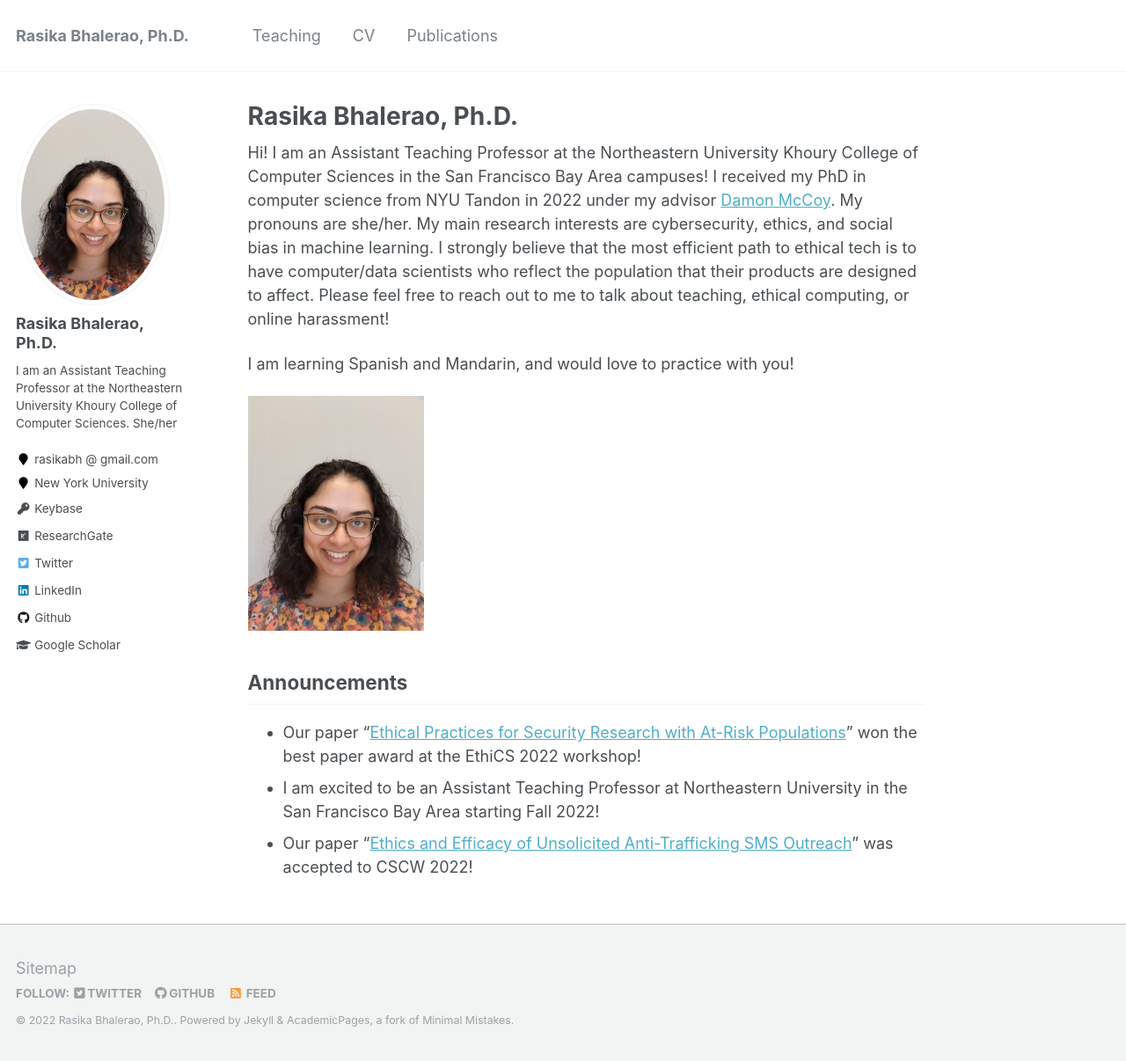
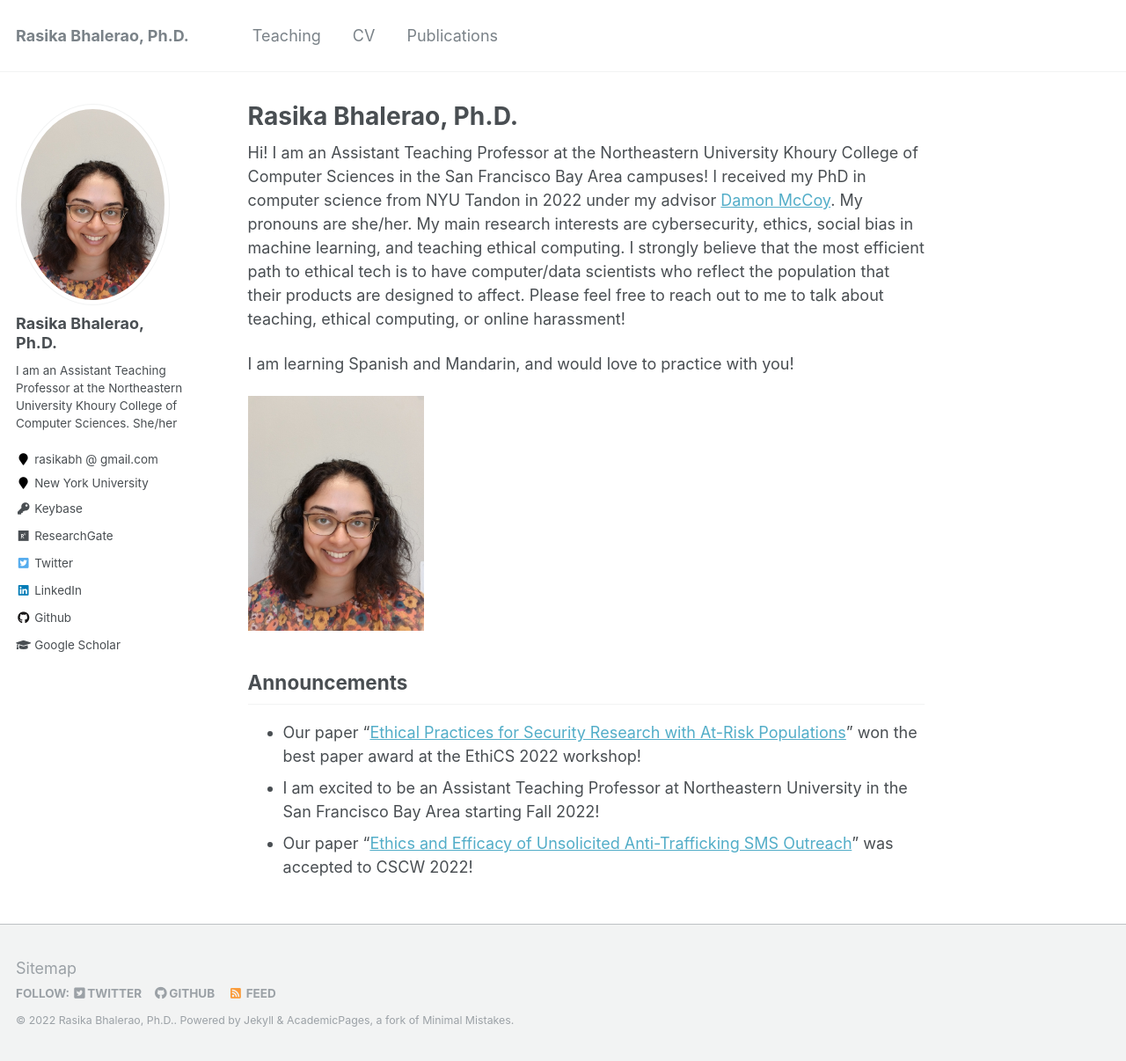
Before and after one commit to rasikabh/rasikabh.github.io, a Jekyll site: the page built from _pages/about.md, in a window 1280 px wide and 1206 px high. Shown: the whole window at 88% size. Built offline with Jekyll 4.4.1, drawn with Linux system fonts in a browser that asks for light colours.

Commit message:
Update about.md

```diff
--- a/_pages/about.md
+++ b/_pages/about.md
@@ -10,7 +10,7 @@ redirect_from:
 
 Hi! I am an Assistant Teaching Professor at the Northeastern University Khoury College of Computer Sciences in the San Francisco Bay Area campuses! I received my PhD in computer science from NYU Tandon in 2022 under my advisor [Damon McCoy](http://damonmccoy.com).
 My pronouns are she/her.
-My main research interests are cybersecurity, ethics, and social bias in machine learning.
+My main research interests are cybersecurity, ethics, social bias in machine learning, and teaching ethical computing.
 I strongly believe that the most efficient path to ethical tech is to have computer/data scientists who reflect the population that their products are designed to affect.
 Please feel free to reach out to me to talk about teaching, ethical computing, or online harassment!
 
```
